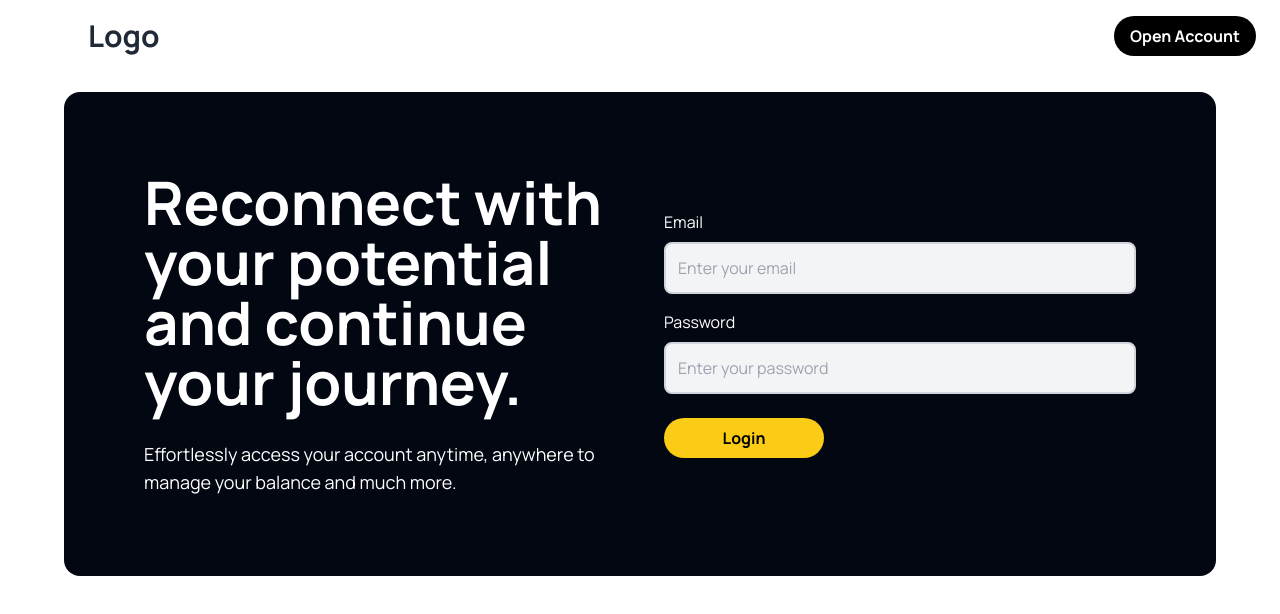
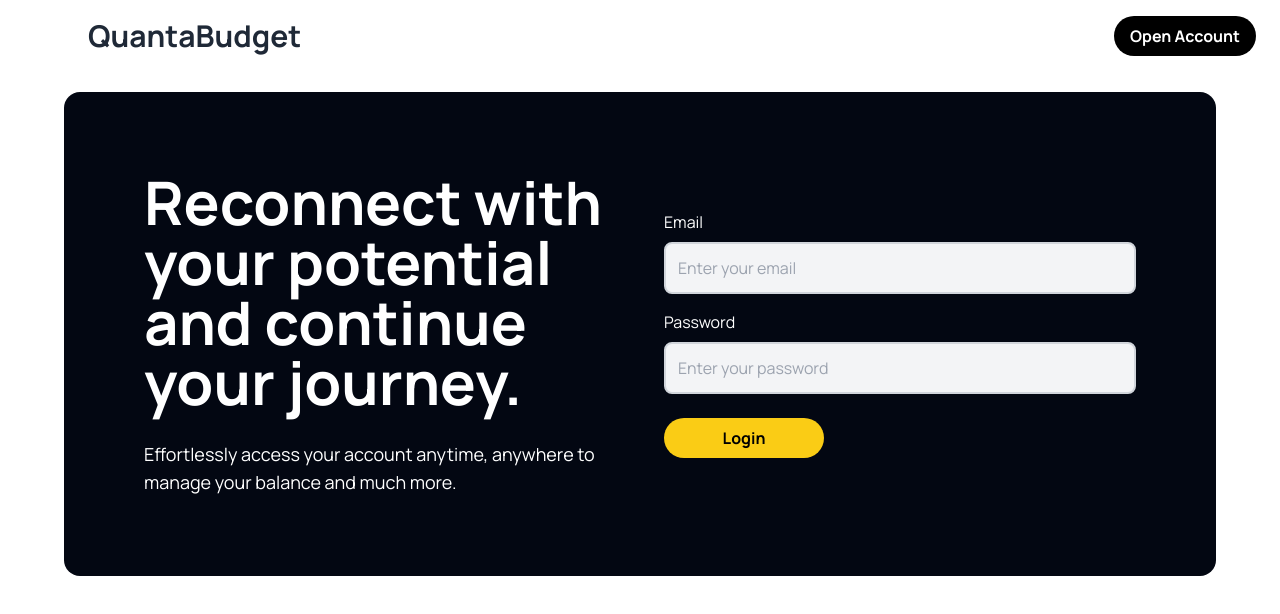
Before and after one commit to AlexUdeogu/finance-system, a React (Vite) app: page /login in a window 1280 px wide. Shown: the top 614 px of the page. Built offline with nearby package versions, Linux system fonts and the light colour scheme.

Commit message:
Done with most of the code, to start perfecting it

```diff
--- a/src/pages/login.jsx
+++ b/src/pages/login.jsx
@@ -66,7 +66,7 @@ const Login = () => {
       <div className="sticky top-0 bg-white z-20">
         <div className="container px-6 py-4 flex items-center justify-between">
           <Link to="/">
-            <h1 className="text-3xl ml-16 font-bold text-gray-800">Logo</h1>
+            <h1 className="text-3xl ml-16 font-bold text-gray-800">QuantaBudget</h1>
           </Link>
           <div className="flex items-center space-x-4">
             <Link
--- a/src/pages/signup.jsx
+++ b/src/pages/signup.jsx
@@ -48,7 +48,7 @@ const Signup = () => {
       <div className="sticky top-0 bg-white z-20">
         <div className="container px-6 py-4 flex items-center justify-between">
           <Link to="/">
-            <h1 className="text-3xl ml-16 font-bold text-gray-800">Logo</h1>
+            <h1 className="text-3xl ml-16 font-bold text-gray-800">QuantaBudget</h1>
           </Link>
           <div className="flex items-center space-x-4">
             <Link
```
